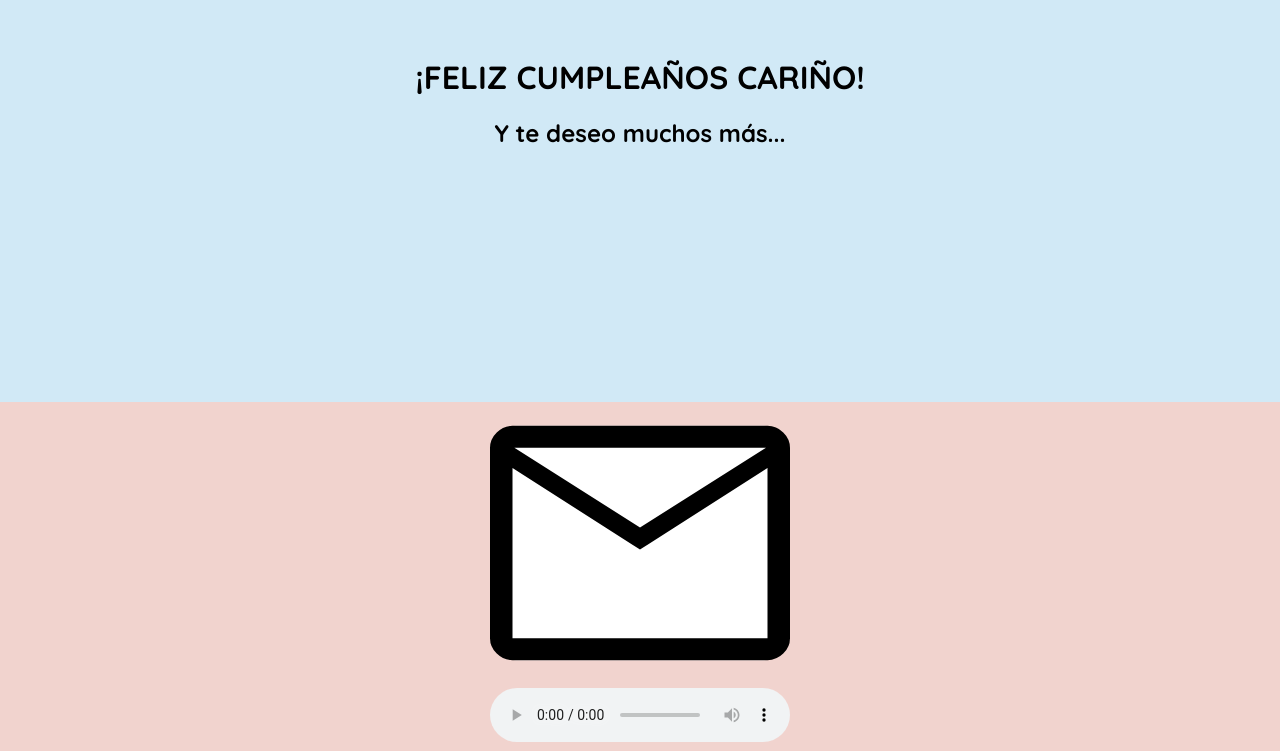
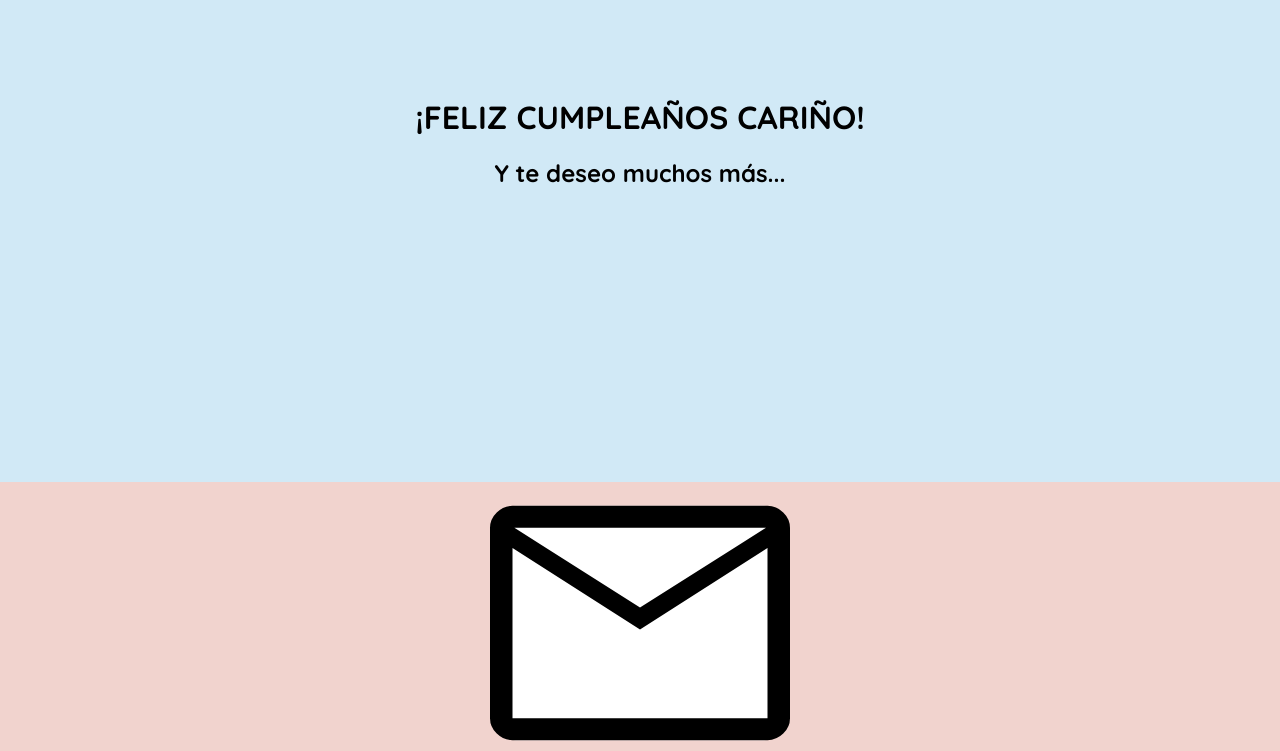
Before and after one commit to Rudwolf12/Nozomii-birthday, a plain HTML site: page index.html in a window 1280 px wide. Shown: the part 218-969 px from the top of the page. Drawn offline with Linux system fonts and the light colour scheme.

Commit message:
Update style.css

```diff
--- a/style.css
+++ b/style.css
@@ -12,7 +12,7 @@ body{
 header{
     background-color: #D1E9F6;
     display: grid;
-    height: 620px;
+    height: 700px;
 }
 
 main {
```
